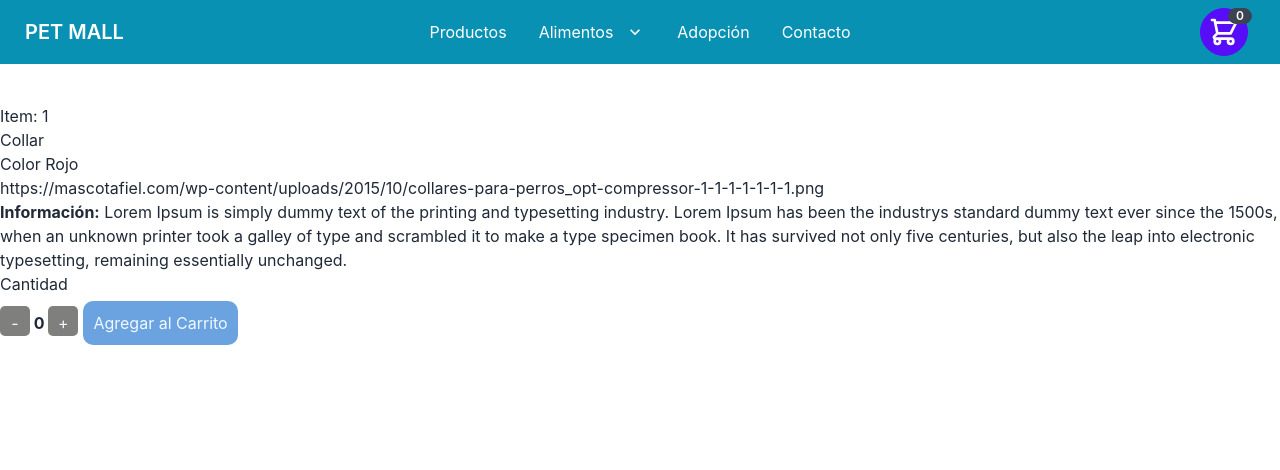
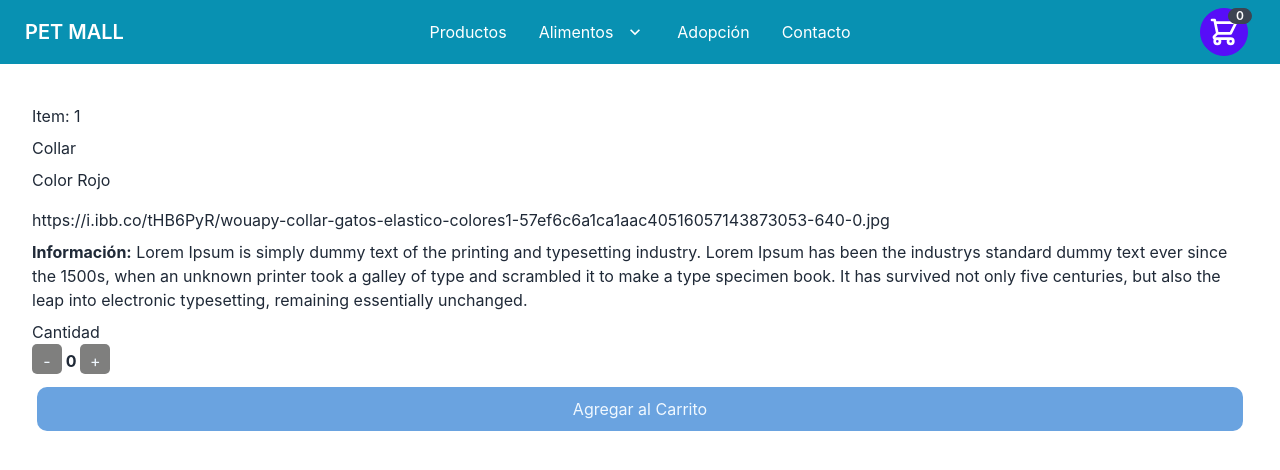
Before and after one commit to corinatt/pet_mall_app, a React (Create React App) app: page /item/1 in a window 1280 px wide. Shown: the top 470 px of the page. Built offline with nearby package versions, Linux system fonts and the light colour scheme.

Commit message:
actualizacion

```diff
--- a/src/App.js
+++ b/src/App.js
@@ -6,6 +6,7 @@ import ItemListContainer from './Components/ItemListContainer';
 import { BrowserRouter, Routes, Route } from 'react-router-dom';
 import ItemDetail from './Components/itemDetailContainer/ItemDetail';
 import NoVocales from './Components/NoVocales';
+import Home from './Components/Home';
 
 
 
@@ -17,13 +18,11 @@ function App() {
     <BrowserRouter>
       <DaisyNavBar />
       <Routes>
-        <Route path='/' element={<ItemListContainer/>} />
-        <Route path='/contenedor' element={<ItemListContainer/>} />
+        <Route path='/' element={<Home/>} />
+        <Route path='/productos' element={<ItemListContainer/>} />
         <Route path='/item/:itemId' element={<ItemDetail/>} />
         <Route path='/contador' element={<ItemCount/>} />
         <Route path='/vocales' element= {<NoVocales/>} />
-        <Route />
-        <Route />
 
       </Routes>
     </BrowserRouter>
--- /dev/null
+++ b/src/Components/Home.js
@@ -0,0 +1,15 @@
+import React from 'react'
+
+
+const Home = () => {
+
+
+  return (
+      <div>
+      <div>TIENDA DE MASCOTAS</div>
+
+      </div>
+  )
+}
+
+export default Home
--- a/src/Components/ItemCount.js
+++ b/src/Components/ItemCount.js
@@ -18,12 +18,13 @@ const ItemCount = ( { onAdd}) => {
 
     return (
         <>
+        <div className='card-text'>
             <div>Cantidad</div>
             <button className='button-menos' onClick={restHandler}> - </button>
             <strong> {contador} </strong>
             <button className='button-mas' onClick={addHandler}> + </button>
+        </div>
             <button className='btn-carrito' onClick={onAdd}> Agregar al Carrito</button>
-
         </>
     )
 
--- a/src/Components/ItemListContainer.js
+++ b/src/Components/ItemListContainer.js
@@ -5,7 +5,7 @@ import ItemList from './ItemList'
 const ItemListContainer = () => {
     return (
     <>
-    <h1 className='m-10 text-xl'><strong>Tienda de Mascotas</strong></h1>
+    <h1 className='justify-center m-10 text-xl'><strong>Productos</strong></h1>
     <ItemList/>
     </>
     )
--- a/src/Components/itemDetailContainer/ItemDetail.js
+++ b/src/Components/itemDetailContainer/ItemDetail.js
@@ -4,6 +4,7 @@ import { datosList } from '../../datos/datosLista'
 import { useEffect } from 'react'
 import { useState } from 'react'
 import ItemCount from '../ItemCount'
+
 
 const ItemDetail = () => {
   const onAdd = () => {
@@ -22,7 +23,8 @@ const ItemDetail = () => {
 
   return (
 
-    <div className='container mx-auto py-10 list-none'>
+
+    <div className='container card-body mx-auto py-10 list-none'>
       <div>Item: {itemId}</div>
       <li>{detail.name}</li>
       <li>{detail.color}</li>
@@ -32,6 +34,8 @@ const ItemDetail = () => {
       <ItemCount onAdd={onAdd} />
     </div>
 
+
+
   )
 }
 
--- a/src/datos/datosLista.js
+++ b/src/datos/datosLista.js
@@ -1,43 +1,45 @@
+
+
 export const datosList = [
 
 {
     id: '1',
     name: 'Collar',
     color: 'Color Rojo',
-    price: '250',
-    img:'https://mascotafiel.com/wp-content/uploads/2015/10/collares-para-perros_opt-compressor-1-1-1-1-1-1-1.png',
+    price: '1.250',
+    img:'https://i.ibb.co/tHB6PyR/wouapy-collar-gatos-elastico-colores1-57ef6c6a1ca1aac40516057143873053-640-0.jpg',
     info:'Lorem Ipsum is simply dummy text of the printing and typesetting industry. Lorem Ipsum has been the industrys standard dummy text ever since the 1500s, when an unknown printer took a galley of type and scrambled it to make a type specimen book. It has survived not only five centuries, but also the leap into electronic typesetting, remaining essentially unchanged. ',
 },
 {
     id: '2',
     name: 'Correas ',
     color: 'Varios colores',
-    price: '300',
-    img:'https://zarpashop.files.wordpress.com/2018/01/correas-para-perros-01.jpg',
+    price: '2.300',
+    img:'https://i.ibb.co/TT8DYNh/correas.png',
     info:'Lorem Ipsum is simply dummy text of the printing and typesetting industry. Lorem Ipsum has been the industrys standard dummy text ever since the 1500s, when an unknown printer took a galley of type and scrambled it to make a type specimen book. It has survived not only five centuries, but also the leap into electronic typesetting, remaining essentially unchanged. ',
 },
 {
     id: '3',
     name: 'Cepillo',
     color: 'Color Azul',
-    price: '250',
-    img:'',
+    price: '1.050',
+    img:'https://i.ibb.co/9Yx3H77/cepillo.jpg',
     info:'Lorem Ipsum is simply dummy text of the printing and typesetting industry. Lorem Ipsum has been the industrys standard dummy text ever since the 1500s, when an unknown printer took a galley of type and scrambled it to make a type specimen book. It has survived not only five centuries, but also the leap into electronic typesetting, remaining essentially unchanged. ',
 },
 {
     id: '4',
     name: 'Bolsos',
     size: 'Medidas 30x30',
-    price: '500',
-    img:'',
+    price: '4.500',
+    img:'https://i.ibb.co/6HY2FHf/bolso-Gatos.jpg',
     info:'Lorem Ipsum is simply dummy text of the printing and typesetting industry. Lorem Ipsum has been the industrys standard dummy text ever since the 1500s, when an unknown printer took a galley of type and scrambled it to make a type specimen book. It has survived not only five centuries, but also the leap into electronic typesetting, remaining essentially unchanged. ',
 },
 {
     id: '5',
-    name: 'Transportadores',
+    name: 'Rascadores',
     size: 'Medidas 50x30',
-    price: '500',
-    img:'',
+    price: '2.700',
+    img:'https://i.ibb.co/4shmkBs/rascador.jpg',
     info:'Lorem Ipsum is simply dummy text of the printing and typesetting industry. Lorem Ipsum has been the industrys standard dummy text ever since the 1500s, when an unknown printer took a galley of type and scrambled it to make a type specimen book. It has survived not only five centuries, but also the leap into electronic typesetting, remaining essentially unchanged. ',
 },
 
```
